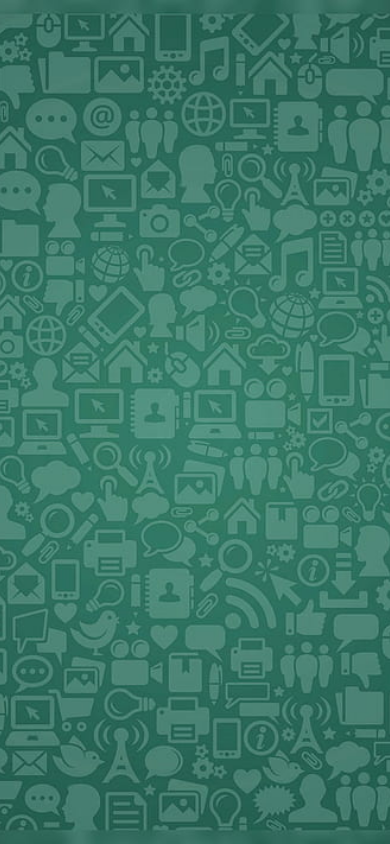
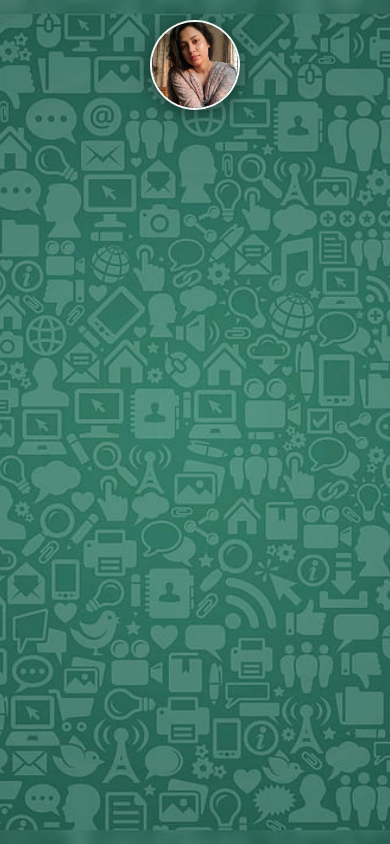
Before and after one commit to Sanvi009/private, a plain HTML site: page contact/index.html in a window 390 px wide. Drawn offline with Linux system fonts and the light colour scheme.

Commit message:
Revise index.html for profile page layout
Updated the HTML structure and styles for a profile page layout, including a circular profile picture and responsive adjustments.

```diff
--- a/contact/index.html
+++ b/contact/index.html
@@ -3,89 +3,85 @@
 <head>
     <meta charset="UTF-8">
     <meta name="viewport" content="width=device-width, initial-scale=1.0">
-  <title>empty · background</title>
+    <title>profile</title>
     <style>
-    /* RESET – absolute zero, no text, no content, nothing */
         * {
             margin: 0;
             padding: 0;
             box-sizing: border-box;
         }
 
-    /* root element – occupies full screen, no extra */
         html, body {
             width: 100%;
-      min-height: 100%;
             height: 100%;
+            overflow: hidden;
         }
 
         body {
-      /* background – image located at site root (background.jpg) */
             background-image: url('/background.jpg');
             background-repeat: no-repeat;
             background-position: center center;
-      background-size: cover;          /* full coverage, responsive */
-
-      /* remove everything – no text, no content, no pseudo-elements */
+            background-size: cover;
+            background-attachment: fixed;
             font-size: 0;
             line-height: 0;
-
-      /* optional: make sure nothing overflows or creates scrollbars */
-      overflow-x: hidden;
-      overflow-y: hidden;
         }
 
-    /* additional security: eliminate any residual whitespace / artifacts */
+        /* remove all potential content artifacts */
         body::before,
         body::after,
         html::before,
         html::after {
             display: none;
             content: none;
-      position: absolute;
-      width: 0;
-      height: 0;
-      opacity: 0;
-      pointer-events: none;
         }
 
-    /* support for browsers that might show a default outline or focus */
-    :focus {
-      outline: none;
+        /* WhatsApp-style circular profile picture */
+        .profile-container {
+            position: fixed;
+            top: 30px;
+            left: 50%;
+            transform: translateX(-50%);
+            width: 120px;
+            height: 120px;
+            border-radius: 50%;
+            overflow: hidden;
+            border: 3px solid rgba(255, 255, 255, 0.95);
+            box-shadow: 0 4px 20px rgba(0, 0, 0, 0.5);
+            background-color: rgba(0, 0, 0, 0.2);
+            z-index: 1000;
         }
 
-    /* remove any browser's default tap highlight */
-    * {
-      -webkit-tap-highlight-color: transparent;
-      -webkit-touch-callout: none;
+        .profile-container img {
+            width: 100%;
+            height: 100%;
+            object-fit: cover;
+            display: block;
         }
 
-    /* full viewport – even on mobile with address bar */
-    html {
-      height: 100dvh;
+        /* responsive adjustments for very small screens */
+        @media (max-width: 400px) {
+            .profile-container {
+                width: 90px;
+                height: 90px;
+                top: 20px;
+                border-width: 2.5px;
+            }
         }
 
-    body {
-      height: 100dvh;
-      background-attachment: fixed; /* keeps image stable on some devices */
+        @media (max-height: 500px) {
+            .profile-container {
+                width: 80px;
+                height: 80px;
+                top: 10px;
             }
-
-    /* last resort: no scrollbars, no content, no text nodes */
-    a, span, div, p, h1, h2, h3, h4, h5, h6,
-    ul, li, section, article, header, footer,
-    nav, main, aside, figure, figcaption, blockquote, pre {
-      font-size: 0;
-      line-height: 0;
-      text-indent: -9999px;
-      letter-spacing: -9999px;
-      word-spacing: -9999px;
-      color: transparent;
-      background: transparent;
         }
     </style>
 </head>
 <body>
-  <!-- this page contains absolutely no element – no text, no decoration -->
-  <!-- background.jpg is called via CSS, root of the site -->
+    <!-- Circular profile picture - WhatsApp style -->
+    <div class="profile-container">
+        <img src="/assets/dp.png" alt="">
+    </div>
 </body>
 </html>
```
Lines whose indentation alone changed are shown as unchanged.
